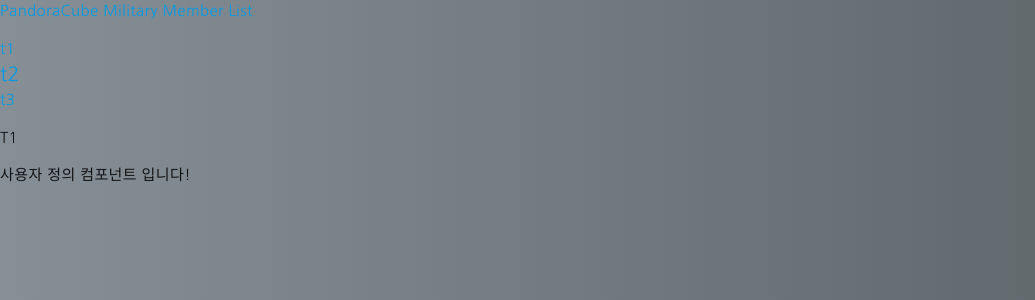
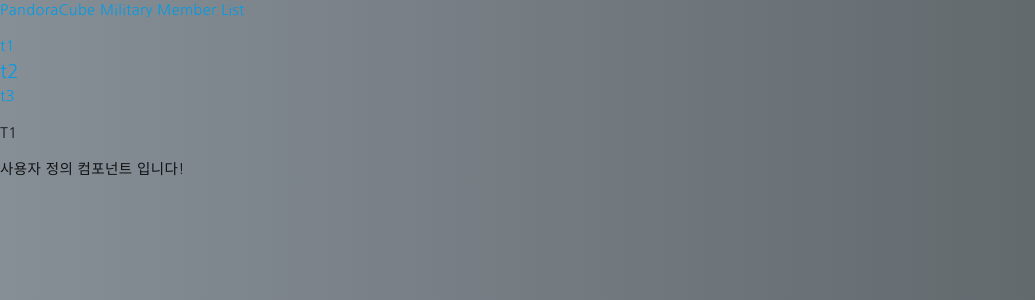
Before and after one commit to MoonJuhan/pmml, a PHP site: page /list.html in a window 1280 px wide. Shown: the top 300 px of the page, without its empty margins (0-1035 px from the left). Run offline with PHP 8.4, Linux system fonts and the light colour scheme; some libraries are stand-ins or nearby versions.

Commit message:
fix - font size 변경

```diff
--- a/Stylesheets/testStyleSheet.css
+++ b/Stylesheets/testStyleSheet.css
@@ -5,6 +5,24 @@ body {
 	letter-spacing: 0.4px;
 	font-family: 'Nanum Gothic', sans-serif;
 }
+
+@media only screen and (min-width: 1200px) {
+	html {
+		font-size: 15.5px !important;
+	}
+}
+@media only screen and (min-width: 992px) {
+	html {
+		font-size: 15px !important;
+	}
+}
+
+@media only screen and (min-width: 0) {
+	html {
+		font-size: 14.5px !important;
+	}
+}
+
 #app {
 	color: white;
 }
@@ -67,6 +85,9 @@ body {
 #name1 {
 	font-size: x-large;
 	width: 100px;
+}
+
+@media (min-width: 992px) {
 }
 
 /* Autocomplete Dropdown */
```
